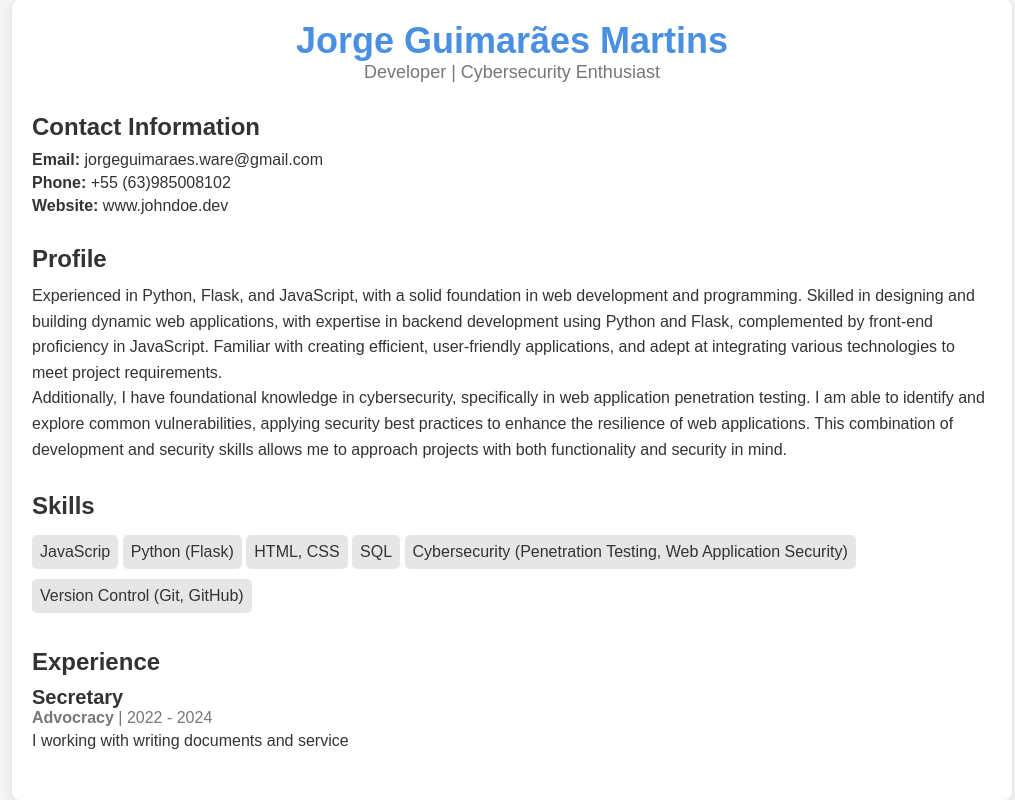
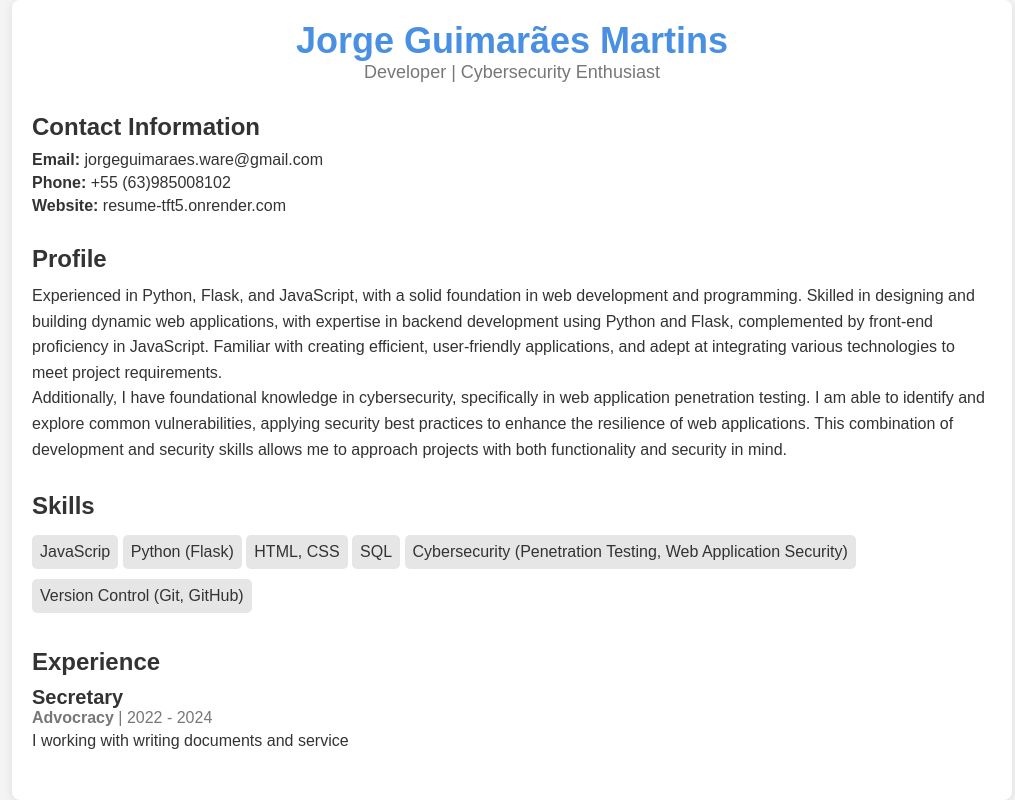
Before and after one commit to JokerSlack/My-resume, a Flask app: page / in a window 1280 px wide. Shown: the whole page, without its empty margins (128-1143 px from the left). Run offline with Flask 3, Linux system fonts and the light colour scheme.

Commit message:
Update layout.html

```diff
--- a/resumeapp/templates/layout.html
+++ b/resumeapp/templates/layout.html
@@ -18,7 +18,7 @@
       <ul>
         <li><strong>Email:</strong> jorgeguimaraes.ware@gmail.com</li>
         <li><strong>Phone:</strong> +55 (63)985008102 </li>
-        <li><strong>Website:</strong> www.johndoe.dev</li>
+        <li><strong>Website:</strong> resume-tft5.onrender.com</li>
       </ul>
     </section>
 
```
